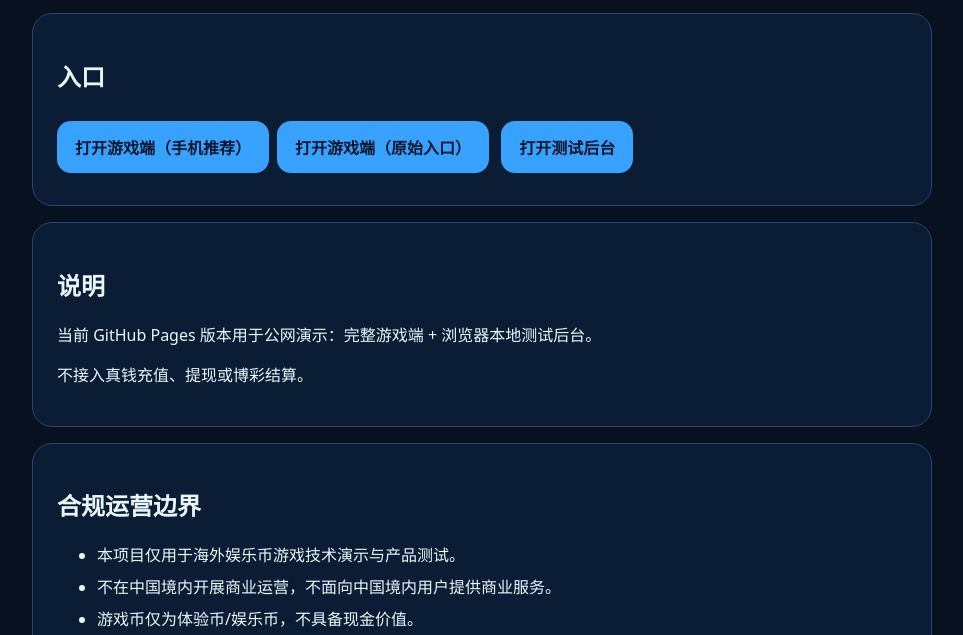
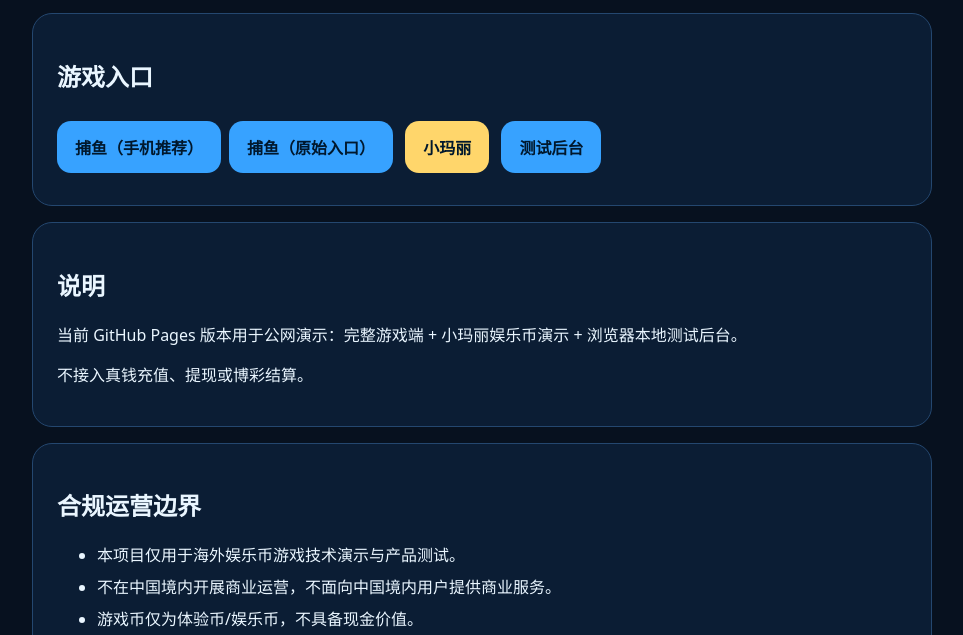
Before and after one commit to smurf198091-prog/fishgame-commercial-test, a website: page index.html in a window 1280 px wide. Shown: the part 161-796 px from the top of the page, without its empty margins (158-1121 px from the left). Drawn offline with Linux system fonts and the light colour scheme.

Commit message:
feat: add Little Mary entry to lobby

```diff
--- a/index.html
+++ b/index.html
@@ -4,20 +4,21 @@
   <meta charset="utf-8">
   <meta name="viewport" content="width=device-width, initial-scale=1">
   <title>Fishgame Commercial Test</title>
-  <style>body{margin:0;background:#07111f;color:#eaf6ff;font-family:system-ui,-apple-system,Segoe UI,sans-serif}.wrap{max-width:900px;margin:0 auto;padding:48px 20px}.card{background:#0b1d34;border:1px solid #24476f;border-radius:20px;padding:24px;margin:16px 0}.btn{display:inline-block;background:#37a2ff;color:#00182d;text-decoration:none;font-weight:900;border-radius:14px;padding:14px 18px;margin:8px 8px 8px 0}.muted{color:#9db9d3}li{margin:8px 0}</style>
+  <style>body{margin:0;background:#07111f;color:#eaf6ff;font-family:system-ui,-apple-system,Segoe UI,sans-serif}.wrap{max-width:900px;margin:0 auto;padding:48px 20px}.card{background:#0b1d34;border:1px solid #24476f;border-radius:20px;padding:24px;margin:16px 0}.btn{display:inline-block;background:#37a2ff;color:#00182d;text-decoration:none;font-weight:900;border-radius:14px;padding:14px 18px;margin:8px 8px 8px 0}.btn.gold{background:#ffd66b}.muted{color:#9db9d3}li{margin:8px 0}</style>
 </head>
 <body>
   <div class="wrap">
     <h1>🎣 Fishgame Commercial Test</h1>
     <p class="muted">GitHub Pages 免费测试版。</p>
     <div class="card">
-      <h2>入口</h2>
-      <a class="btn" href="./game.html">打开游戏端（手机推荐）</a><a class="btn" href="./game/">打开游戏端（原始入口）</a>
-      <a class="btn" href="./admin/">打开测试后台</a>
+      <h2>游戏入口</h2>
+      <a class="btn" href="./game.html">捕鱼（手机推荐）</a><a class="btn" href="./game/">捕鱼（原始入口）</a>
+      <a class="btn gold" href="./mary/">小玛丽</a>
+      <a class="btn" href="./admin/">测试后台</a>
     </div>
     <div class="card">
       <h2>说明</h2>
-      <p>当前 GitHub Pages 版本用于公网演示：完整游戏端 + 浏览器本地测试后台。</p>
+      <p>当前 GitHub Pages 版本用于公网演示：完整游戏端 + 小玛丽娱乐币演示 + 浏览器本地测试后台。</p>
       <p>不接入真钱充值、提现或博彩结算。</p>
     </div>
     <div class="card">
```
